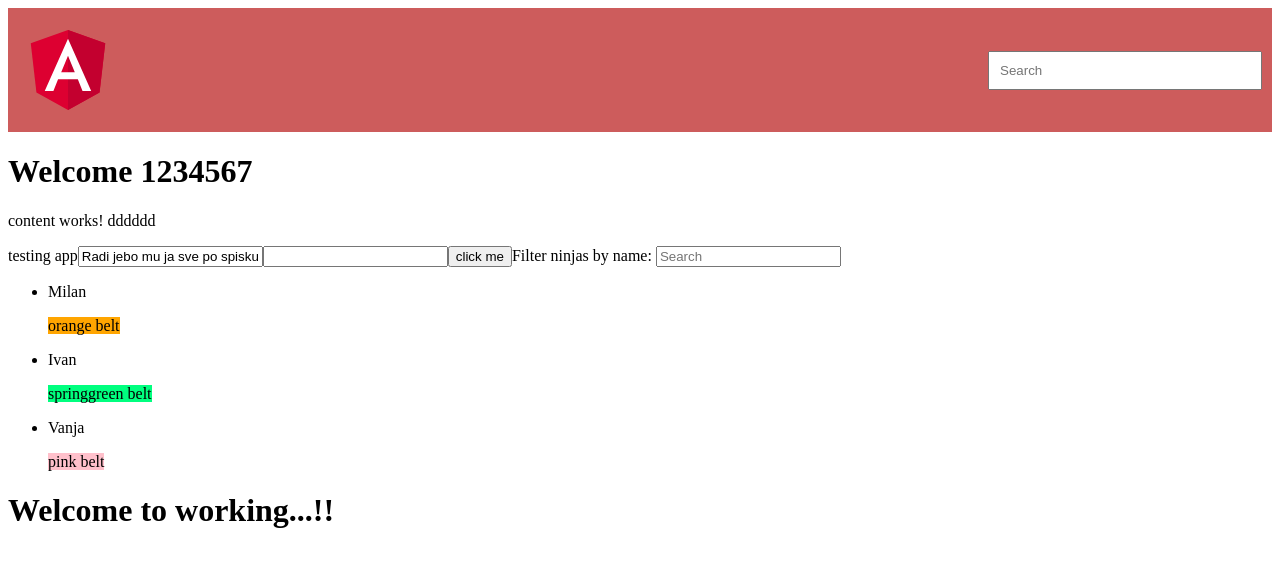
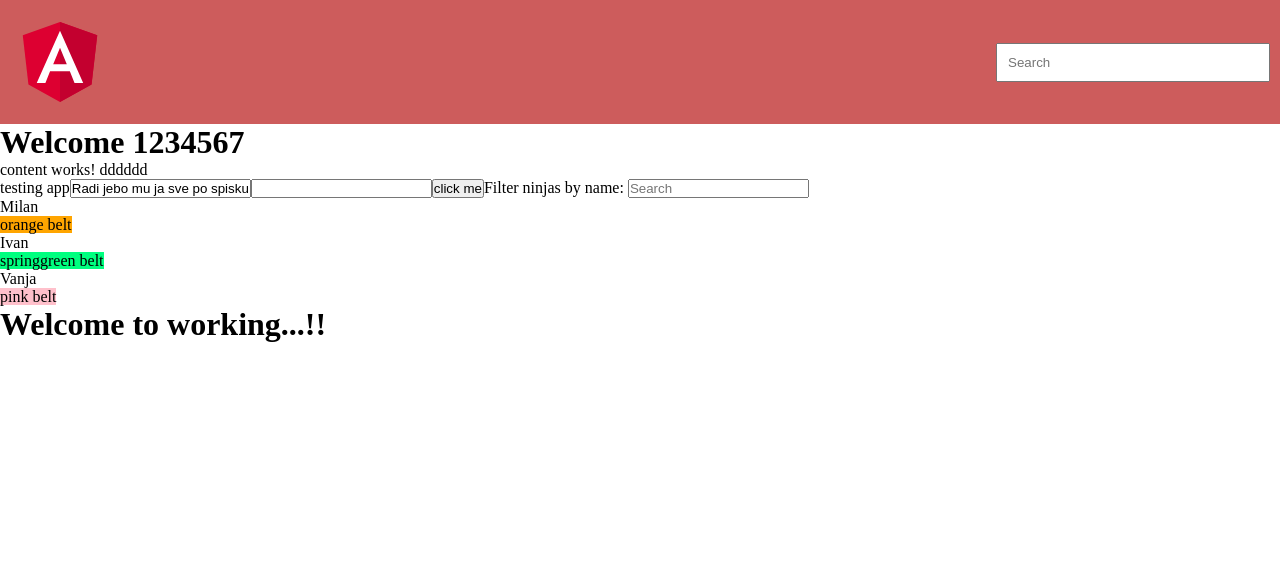
Before and after one commit to milanhtec/htectask_2, an Angular app: page / in a window 1280 px wide. Shown: the top 566 px of the page. Built offline with nearby package versions, Linux system fonts and the light colour scheme.

Commit message:
adding files

```diff
--- a/package.json
+++ b/package.json
@@ -16,6 +16,7 @@
     "@angular/common": "^4.0.0",
     "@angular/compiler": "^4.0.0",
     "@angular/core": "^4.0.0",
+    "@angular/flex-layout": "^2.0.0-beta.8",
     "@angular/forms": "^4.0.0",
     "@angular/http": "^4.0.0",
     "@angular/platform-browser": "^4.0.0",
--- a/src/styles.css
+++ b/src/styles.css
@@ -1 +1,6 @@
 /* You can add global styles to this file, and also import other style files */
+
+* {
+    padding: 0;
+    margin: 0;
+}
```
